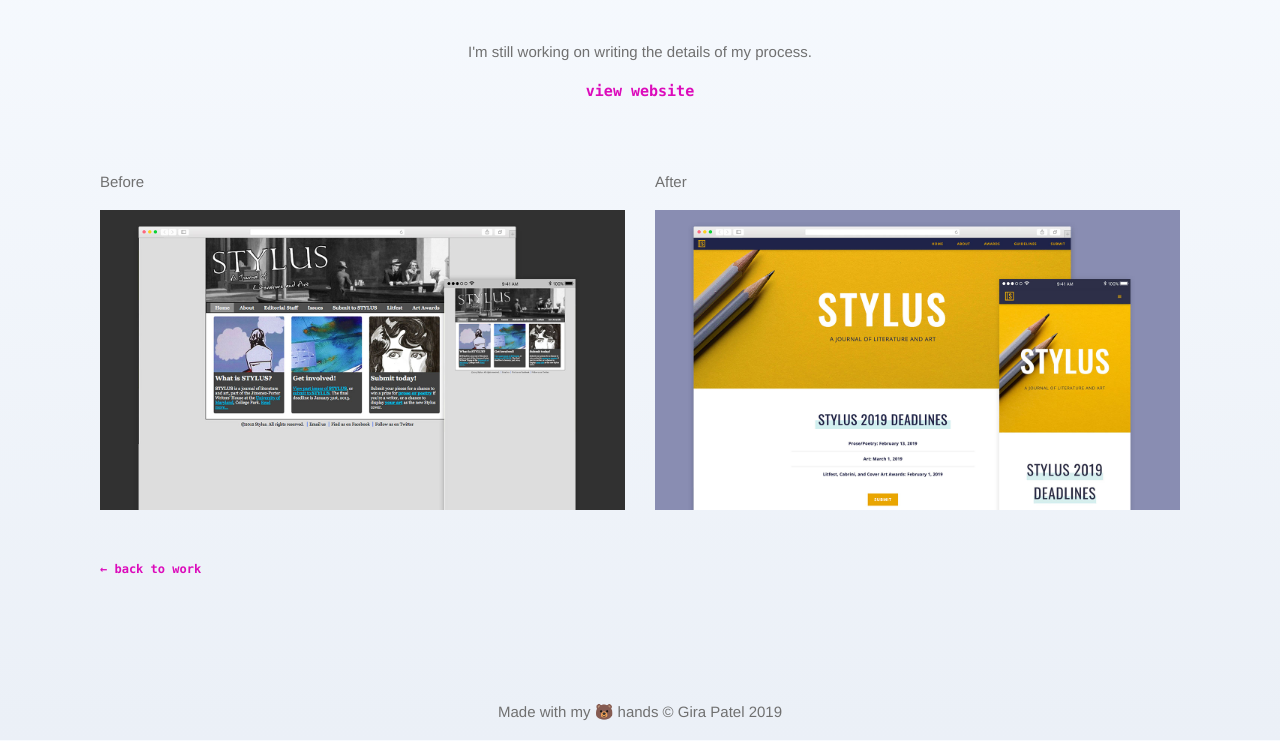
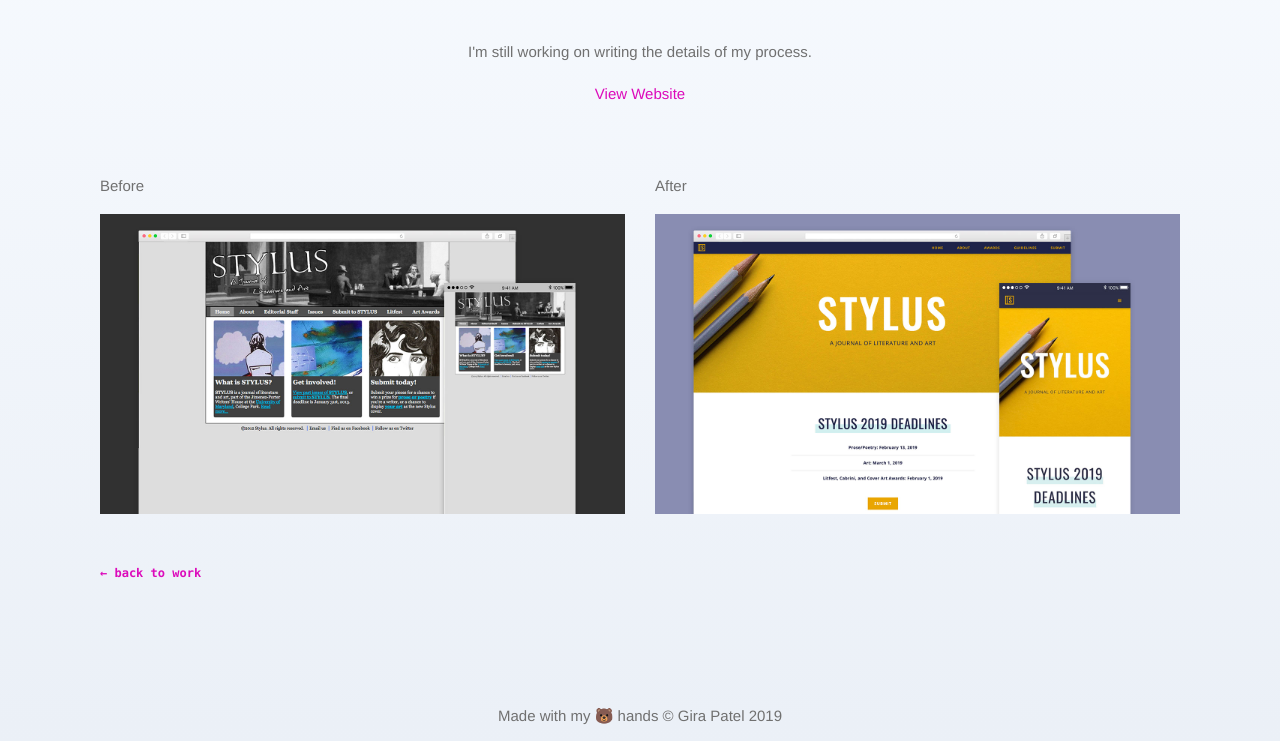
Before and after one commit to girapatel/sorry, a Jekyll site: the page built from stylus/index.html, in a window 1280 px wide. Shown: the part 277-1018 px from the top of the page. Built offline with Jekyll 4.4.1, drawn with Linux system fonts in a browser that asks for light colours.

Commit message:
Update index.html

```diff
--- a/stylus/index.html
+++ b/stylus/index.html
@@ -6,7 +6,7 @@ title: Stylus Literary Magazine
 <!--INTRO TEXT-->
     <div class="align-center">
         <p>I'm still working on writing the details of my process.</p>
-        <a class="h4" href="http://www.styluslit.org/" onclick="window.open(this.href); return false;">View Website</a>
+        <a class="p" href="http://www.styluslit.org/" onclick="window.open(this.href); return false;">View Website</a>
     </div>
 
 
```
